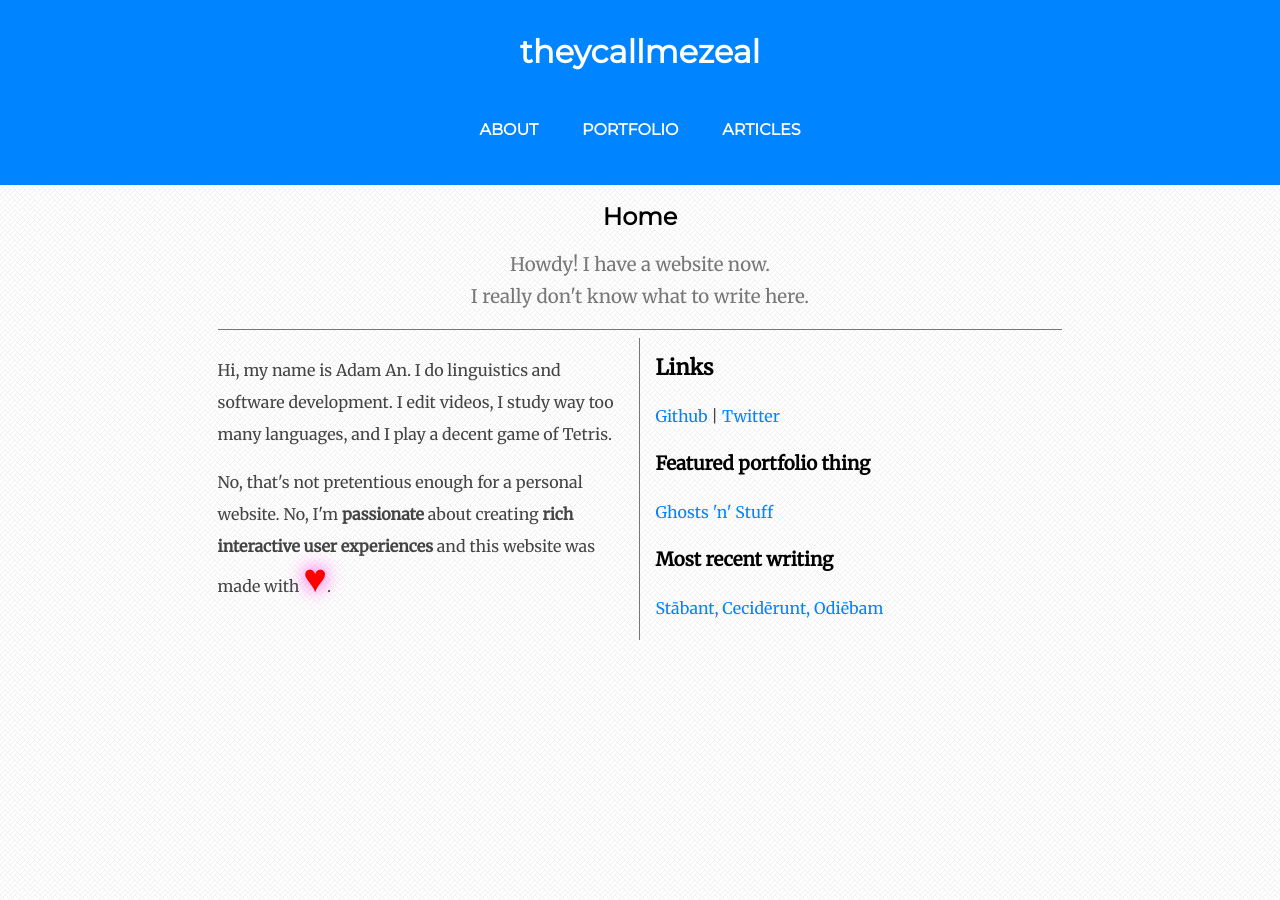
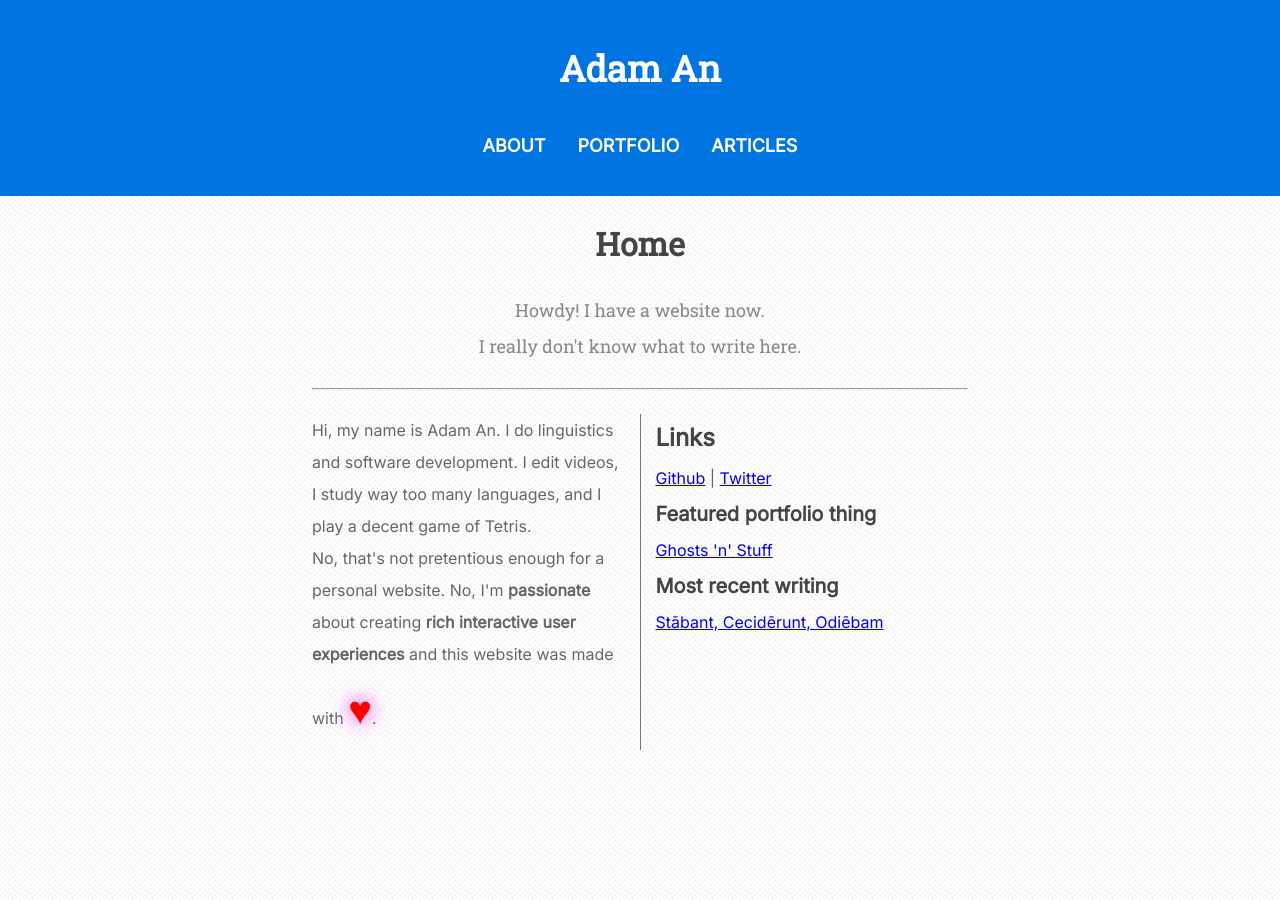
Before and after one commit to theycallmezeal/theycallmezeal.github.io, a Jekyll site: the page built from index.html, in a window 1280 px wide. Built offline with Jekyll 4.4.1, drawn with Linux system fonts in a browser that asks for light colours.

Commit message:
redo css

```diff
--- a/_layouts/default.html
+++ b/_layouts/default.html
@@ -13,21 +13,28 @@
 	</head>
 	<body>
 		<header>
-				<h1><a href="/index">theycallmezeal</a></h1>
+				<div id="navskip"><a href="#title">Skip to main content</a></div>
+				<h1><a href="/index">Adam An</a></h1>
+				<nav>
 					<ul>
 						<li><a href="/about">ABOUT</a></li>
 						<li><a href="/portfolio">PORTFOLIO</a></li>
 						<li><a href="/articles">ARTICLES</a></li>
 					</ul>
+				</nav>
 		</header>
 
 		<main>
-			<div id="title">
+			<section id="title">
 				<h1>{{page.title}}</h1>
+				{% if page.date %}
 					<h2 id="date">{{ page.date | date: '%B %d, %Y' }}</h2>
+				{% endif %}
+				{% if page.subtitle %}
 					<h2>{{page.subtitle}}</h2>
+				{% endif %}
 				<hr>
-			</div>
+			</section>
 			{{content}}
 		</main>
 
--- a/css/style.css
+++ b/css/style.css
@@ -1,192 +1,143 @@
-@import url(https://fonts.googleapis.com/css?family=Montserrat);
-@import url(https://fonts.googleapis.com/css?family=Merriweather);
+@import url(https://fonts.googleapis.com/css?family=Roboto+Slab);
+@import url(https://fonts.googleapis.com/css?family=Inter);
 
-header, nav, main, footer {
-	display: block;
+:root {
+	--blue: #0074E0;
+	--black: #444;
+	--gray: #666;
+	--light-gray: #888;
+	--header-font: Roboto Slab, Inter, sans-serif;
+	--body-font: Inter, sans-serif;
 }
 
 body {
-	font-family: Merriweather, Georgia, serif;
+	font-family: var(--body-font);
 	background-image: url(../images/pattern.png);
 	margin: 0px;
-	line-height: 200%;
-	padding-bottom: 20px;
+	font-size: 16px;
+	line-height: 2;
+	padding-bottom: 24px;
 	overflow: scroll;
+	color: var(--gray);
 }
 
-a {
-	text-decoration: none;
-	color: #0084ff;
+body * {
+	margin: 0;
+	padding: 0;
 }
 
-a:visited {
-	color: #1500ff;
-}
-
-img, iframe {
-	max-width: 100%;
+header {
+	background-color: var(--blue);
+	padding: 32px 16px;
+	text-align: center;
 }
 
 #navskip {
 	position: absolute;
-	padding: 5px 0px 0px 5px;
+	top: 4px;
+	left: 4px;
 }
 
 #navskip a {
-	color: #0084ff;
-	transition: color 0.5s;
-	-webkit-transition: color 0.5s;
-	-moz-transition: color 0.5s;
-	-o-transition: color 0.5s;
-	-ms-transition: color 0.5s;
+	color: white;
+	opacity: 0;
+	text-decoration: none;
 }
 
 #navskip a:hover, #navskip a:focus {
-	color: white;
-}
-
-header {
-	background-color: #0084ff;
-	padding: 15px 0px;
-	text-align: center;
-}
-
-header h1, header ul li {
-	color: white;
-	font-family: Montserrat, Futura, Century Gothic, sans-serif;
-	font-weight: bold;
-	vertical-align: middle;
-
-	padding-bottom: 5px;
-	border-bottom: dotted 3px #0084ff;
-}
-
-header ul {
-	padding: 0px;
+	opacity: 1;
+	transition: opacity 0.25s;
 }
 
 header h1 {
-	font-size: 200%;
-	font-weight: bold;
 	display: inline-block;
+	margin-bottom: 1.5rem;
+	font-size: 2.25rem;
+	font-family: var(--header-font);
 }
 
-header ul li {
-	display: inline-block;
-	margin-left: 20px;
-	margin-right: 20px;
-}
-
-header h1:hover, header ul li:hover {
-	border-bottom: dotted 3px white;
-	-ms-transform: rotate(-5deg);
-	-webkit-transform: rotate(-5deg);
+header h1:hover, header h1:focus {
 	transform: rotate(-5deg);
 }
 
-header h1 a, header h1 a:visited,
-header ul li a, header ul li a:visited {
+header h1 a {
 	color: white;
+	text-decoration: none;
+	border-bottom: solid 3px var(--blue);
+}
+
+header h1 a:hover, header h1 a:focus {
+	border-bottom: dotted 3px white;
+}
+
+nav ul {
+	display: flex;
+	justify-content: center;
+	gap: 32px;
+	flex-wrap: wrap;
+	list-style-type: none;
+}
+
+nav li:hover, nav li:focus {
+	transform: rotate(-5deg);
+}
+
+nav a {
+	color: white;
+	text-decoration: none;
+	font-size: 1.125rem;
+	font-weight: bold;
+}
+
+nav a:hover, nav a:focus {
+	border-bottom: dotted 3px white;
 }
 
 main {
-	width: 66%;
+	width: 65ch;
+	max-width: 90%;
 	margin-left: auto;
 	margin-right: auto;
 }
 
-@media (max-width: 1024px) {
-	main {
-		width: 80%;
-	}
+main > * + *, #title > * + * {
+	margin-top: 1.5rem;
 }
 
-#title{
+section#title {
 	text-align: center;
 }
 
-#title h1 {
-	font-size: 18pt;
-	font-family: Montserrat, Futura, Century Gothic, 'Hiragino Kaku Gothic Pro', 'Meiryo', sans-serif;
+section#title h1 {
+	font-size: 2rem;
+	line-height: 1.5;
+	margin-top: 1.5rem;
+	font-weight: bold;
+	color: var(--black);
+	font-family: var(--header-font);
 }
 
-#title h2 {
-	font-size: 14pt;
+section#title h2 {
+	color: var(--light-gray);
+	font-family: var(--header-font);
+	font-size: 1.125rem;
 	font-weight: normal;
-	color: #777777;
 }
 
-#title h2#date {
+section#title h2#date {
 	font-style: italic;
-	font-size: 12pt;
 }
 
 h1 {
-	font-size: 16pt;
-	font-weight: bold;
+	color: var(--black);
+	font-size: 1.5rem;
 }
 
 h2 {
-	font-size: 14pt;
+	color: var(--black);
+	font-size: 1.25rem;
 }
 
-h3 {
-	font-weight: bold;
-	color: #333333;
+img {
+	max-width: 100%;
 }
-
-p, li {
-	color: #444444;
-}
-
-main a:link {
-	color: #0084ff;
-}
-
-pre {
-	background-color: #dddddd;
-	color: #555555;
-	font-family: monospace;
-	padding: 10px;
-	padding-left: 20px;
-	font-size: inherit;
-}
-
-hr {
-	background-color: #777777;
-	border: none;
-	height: 1px;
-}
-
-/*
-footer {
-	text-align: center;
-	background-color: #eeeeee;
-	border-radius: 5px;
-	width: 100%;
-	position: fixed;
-	bottom: -100px;
-	transition: color 0.5s;
-	-webkit-transition: bottom 0.5s;
-	-moz-transition: bottom 0.5s;
-	-o-transition: bottom 0.5s;
-	-ms-transition: bottom 0.5s;
-}
-
-footer:hover {
-	bottom: 0px;
-}
-
-footer p {
-	padding-top: 10px;
-}
-
-footer .arrow {
-	width: 0;
-	height: 0;
-	border-left: 20px solid transparent;
-	border-right: 20px solid transparent;
-	border-bottom: 20px solid black;
-	margin-left: auto;
-	margin-right: auto;
-}*/
```
Also changed, not shown: 1 other file. Lines whose indentation alone changed are shown as unchanged.
